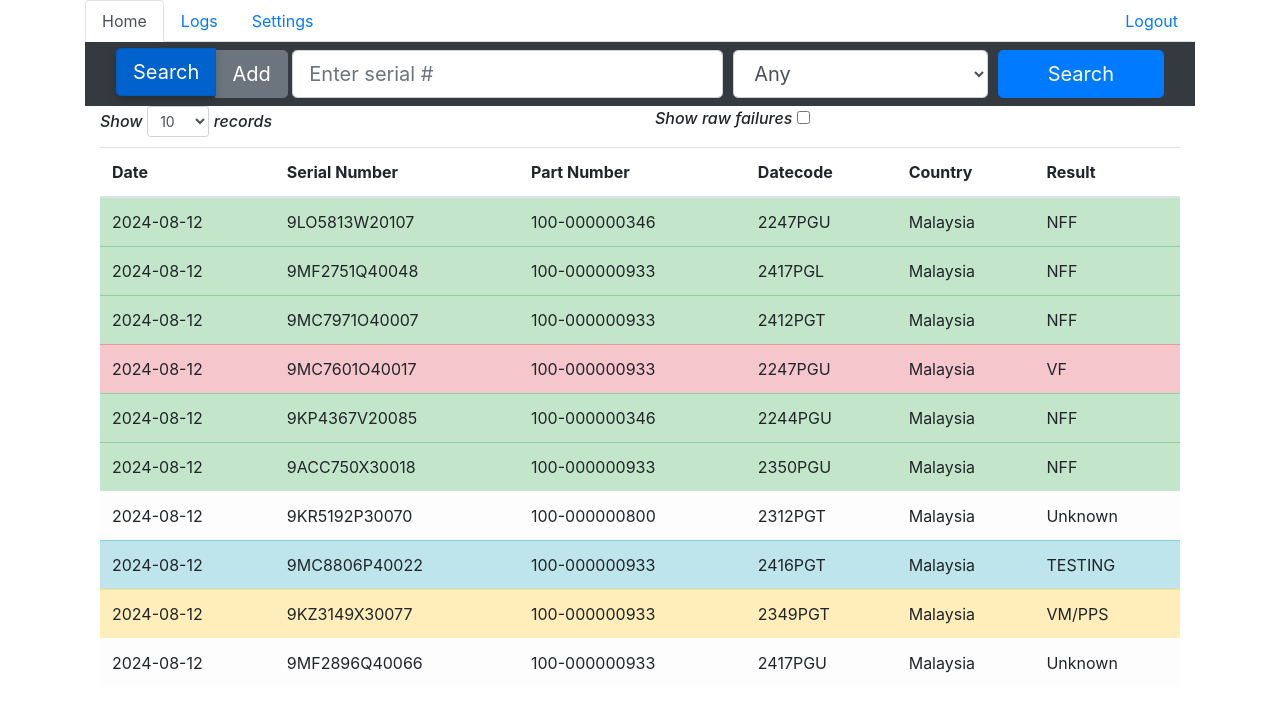
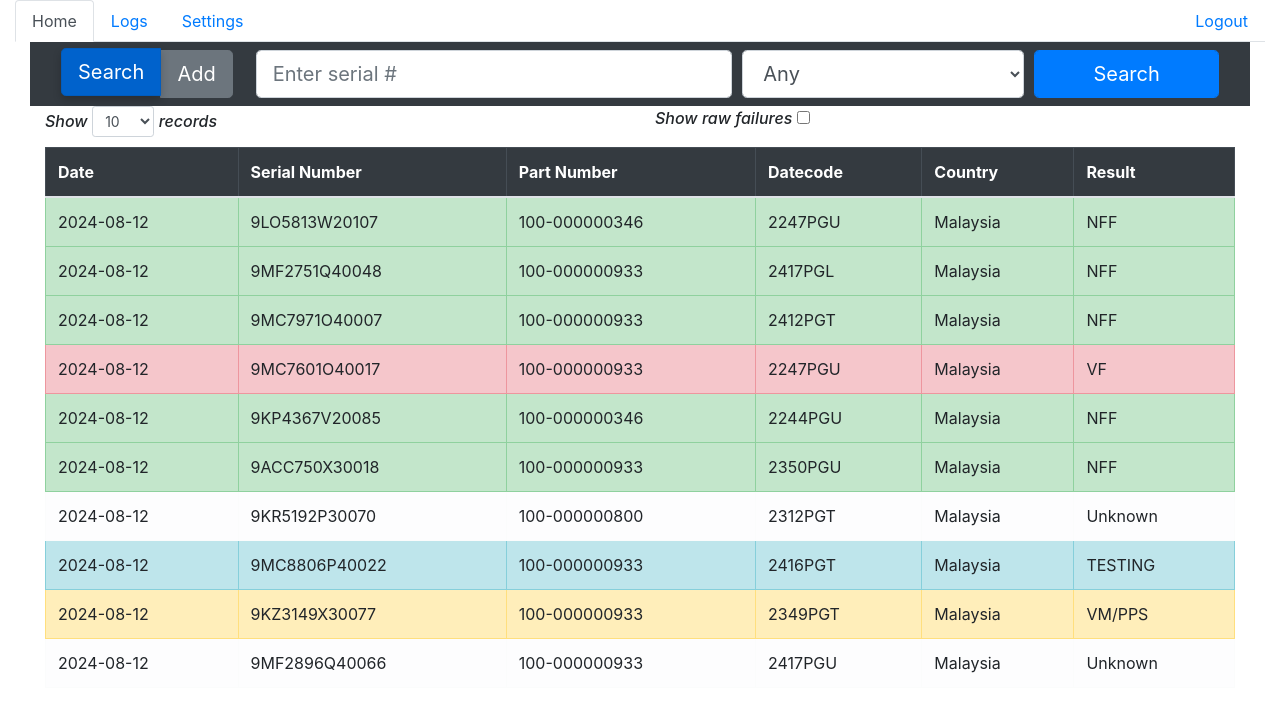
Before and after one commit to arielrivera/CPUTracker, a Flask app: page / in a window 1280 px wide. Shown: the top 712 px of the page. Run offline with Flask 3, Linux system fonts and the light colour scheme; a user stored in the database is signed in; data comes from the database, SQL or seed files in the repository; both versions use the stored data as it was after the commit; some libraries are stand-ins or nearby versions.

Commit message:
minor changes, added reload on edit modal dismiss

```diff
--- a/templates/home.html
+++ b/templates/home.html
@@ -56,7 +56,7 @@
  </div>
 
 
-<div class="container ">
+<div class="container-fluid">
 
     <div id="alert-message" class="alert alert-danger" role="alert" style="display: none;">
         <!-- Messages area  -->
@@ -83,8 +83,8 @@
 
     </div>
 
-    <table id='home_results_table' class="table table-striped">
-        <thead>
+    <table id='home_results_table' class="table table-bordered table-striped table-hover">
+        <thead class="table-dark">
             <tr>
                 <th data-column="date_added">Date</th>
                 <th data-column="serial_number">Serial Number</th>
@@ -99,9 +99,9 @@
             {% if units %}
                 {% for unit in units %}
                 <tr record_id="{{ unit.id }}">
-                    <td>{{ unit.date_added }}</td>
+                    <td class="text-nowrap">{{ unit.date_added }}</td>
                     <td>{{ unit.serial_number }}</td>
-                    <td>{{ unit.part_number }}</td>
+                    <td class="text-nowrap">{{ unit.part_number }}</td>
                     <td>{{ unit.datecode }}</td>
                     <td>{{ unit.country }}</td>
                     <td class="raw-failure-column">
@@ -230,7 +230,7 @@
             <div class="modal-footer container">
 
                 <button type="button" class="btn btn-danger text-nowrap" id="deleteRecordButton">Delete record</button>
-                <button type="button" class="btn btn-secondary text-nowrap" id="dismissButton" data-dismiss="modal">Dismiss</button>
+                <button type="button" class="btn btn-secondary text-nowrap" id="dismissButton" data-dismiss="modal" onclick="window.location.href='/'">Dismiss</button>
                 <button type="button" class="btn btn-success text-nowrap" id="saveChangesButton" disabled>Save changes</button>
 
             </div>
@@ -355,15 +355,16 @@ function setMode(mode) {
                         data.records.forEach(record => {
                             $('#home_results_table tbody').append(`
                                 <tr comp_snpn="${record.composite_snpn}" record_id="${record.id}" class="${getRowClass(record.test_result)}">
-                                    <td>${record.date_added}</td>
+                                    <td class="text-nowrap">${record.date_added}</td>
                                     <td>${record.serial_number}</td>
-                                    <td>${record.part_number}</td>
+                                    <td class="text-nowrap">${record.part_number}</td>
                                     <td>${record.datecode}</td>
                                     <td>${record.country}</td>
                                     <td class="raw-failure-column"><span class="cell-content">${record.raw_failure}</span></td>
                                     <td>${record.test_result}</td>
                                 </tr>
                             `);
+                            toggleRawFailureColumn('');
                         });
                     }
                 });
@@ -499,9 +500,9 @@ function setMode(mode) {
                                 {
                                     // Append new rows to the table
                                     var row = '<tr comp_snpn="' + result.composite_snpn + '" record_id="' + result.id + '" class="' + getRowClass(result.test_result) + '">' +
-                                        '<td>' + result.datecode + '</td>' +
+                                        '<td class="text-nowrap">' + result.datecode + '</td>' +
                                         '<td>' + result.serial_number + '</td>' +
-                                        '<td>' + result.part_number + '</td>' +
+                                        '<td class="text-nowrap">' + result.part_number + '</td>' +
                                         '<td>' + result.datecode + '</td>' +
                                         '<td>' + result.country + '</td>' +
                                         '<td class="raw-failure-column"><span class="cell-content">' + result.raw_failure + '</span></td>' +
@@ -616,7 +617,7 @@ function setMode(mode) {
         });
 
         // Enable the "Save Changes" button when form fields are changed
-        $('#editForm input, #editForm select').on('input change', function() {
+        $('#editForm input, #editForm select, #editForm textarea').on('input change', function() {
             $('#saveChangesButton').prop('disabled', false);
         });
 
@@ -747,10 +748,13 @@ function setMode(mode) {
 
     // Function to show/hide the Raw Failure column
     function toggleRawFailureColumn(show) {
+        console.log('toggleRawFailureColumn executed with ' + show)
         if (show) {
             $(".raw-failure-column").show();
+            $(".cell-content").show();
         } else {
             $(".raw-failure-column").hide();
+            $(".cell-content").hide();
         }
     }
 
--- a/templates/index.html
+++ b/templates/index.html
@@ -151,7 +151,8 @@
 
 </head>
 <body>
-    <div class="container">
+    <div class="container-fluid">
+
         <ul class="nav nav-tabs" id="myTab" role="tablist">
             <li class="nav-item">
                 <a class="nav-link active" id="home-tab" data-toggle="tab" href="#home" role="tab" aria-controls="home" aria-selected="true">Home</a>
@@ -168,21 +169,24 @@
             </li>
         </ul>
 
-        <div class="tab-content" id="myTabContent">
+
+        <div class="container-fluid tab-content" id="myTabContent">
             <div id="home" class="tab-pane fade show active" role="tabpanel" aria-labelledby="home-tab">
 
             </div>
 
-            <div class="tab-pane fade" id="logs" role="tabpanel" aria-labelledby="logs-tab">
+            <div id="logs" class="tab-pane fade"  role="tabpanel" aria-labelledby="logs-tab">
 
 
             </div>
 
-            <div class="tab-pane fade" id="settings" role="tabpanel" aria-labelledby="settings-tab">
+            <div id="settings" class="tab-pane fade"  role="tabpanel" aria-labelledby="settings-tab">
 
 
             </div>
         </div>
+
+
     </div>
 
 </body>
```
Also changed, not shown: cputracker.db.
